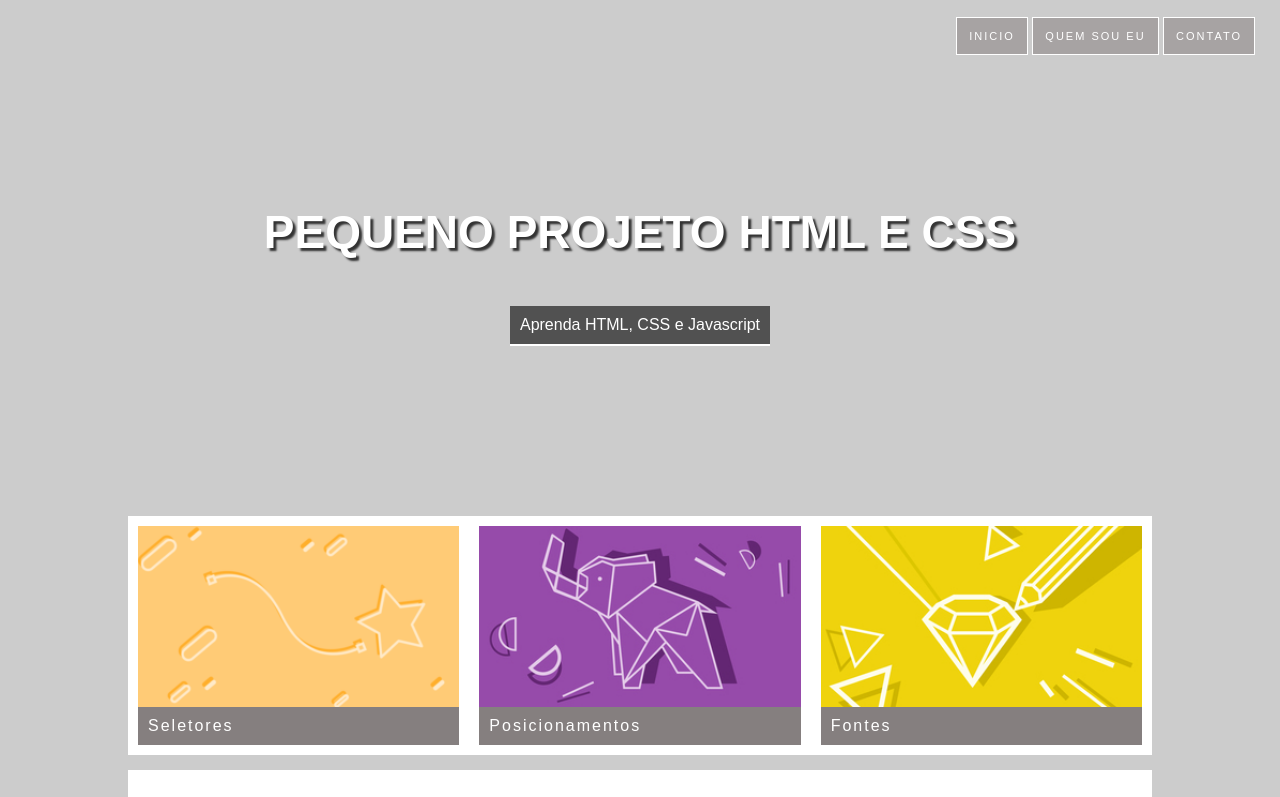
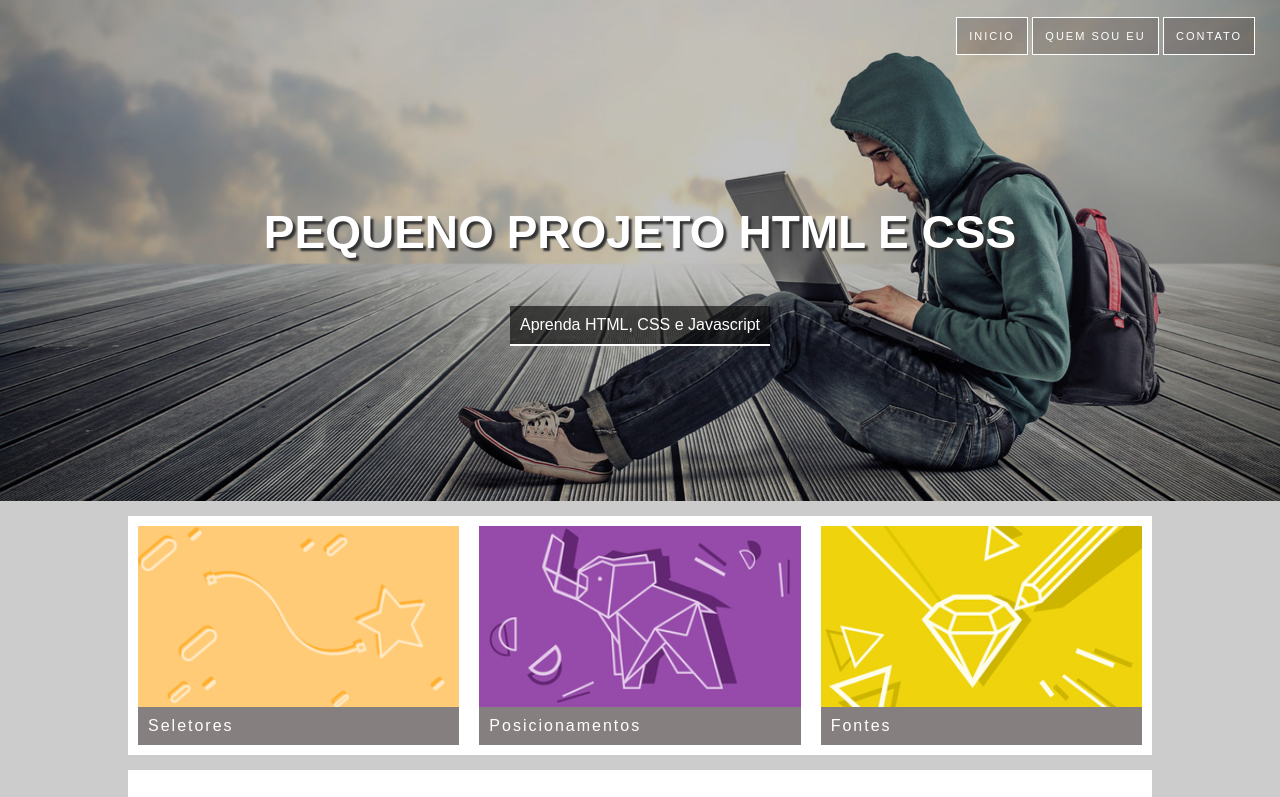
Before and after one commit to tcamargo89/Projetos_Iniciais, a plain HTML site: page projetoCSS/Index.html in a window 1280 px wide. Shown: the top 797 px of the page. Drawn offline with Linux system fonts and the light colour scheme.

Commit message:
ajuste_imagem

```diff
--- a/projetoCSS/styles.css
+++ b/projetoCSS/styles.css
@@ -5,7 +5,7 @@ body{
 }
 
 .hero{
-    background-image: url(/Curso_Web_Design_Completo/Arquivos_Aula/projetoCSS/imagens/bg-3.jpg);
+    background-image: url(/projetoCSS/imagens/bg-3.jpg);
     height: 500px; /*altura*/
     background-position: right center;
     background-size: cover; /*sempre ocupe a area inteira mesmo que ocupe um pedaco*/
```
